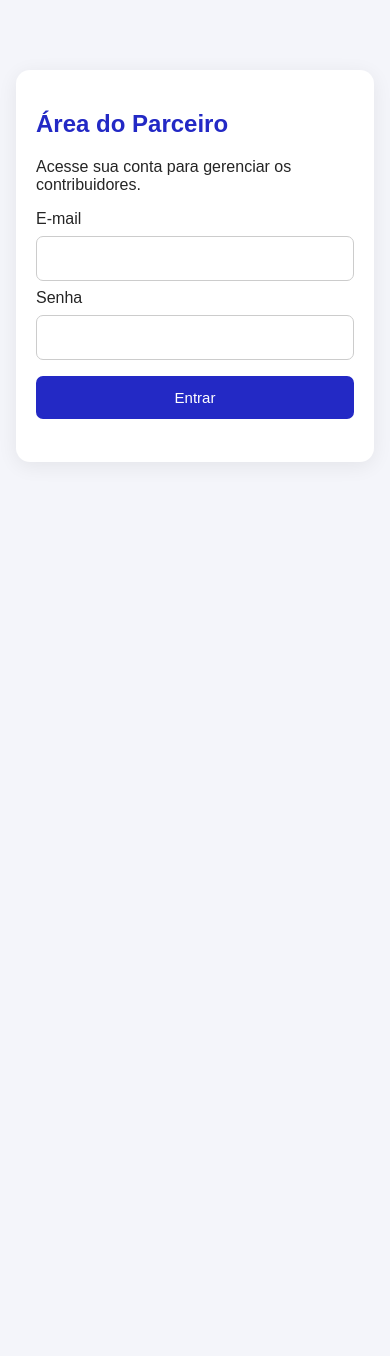
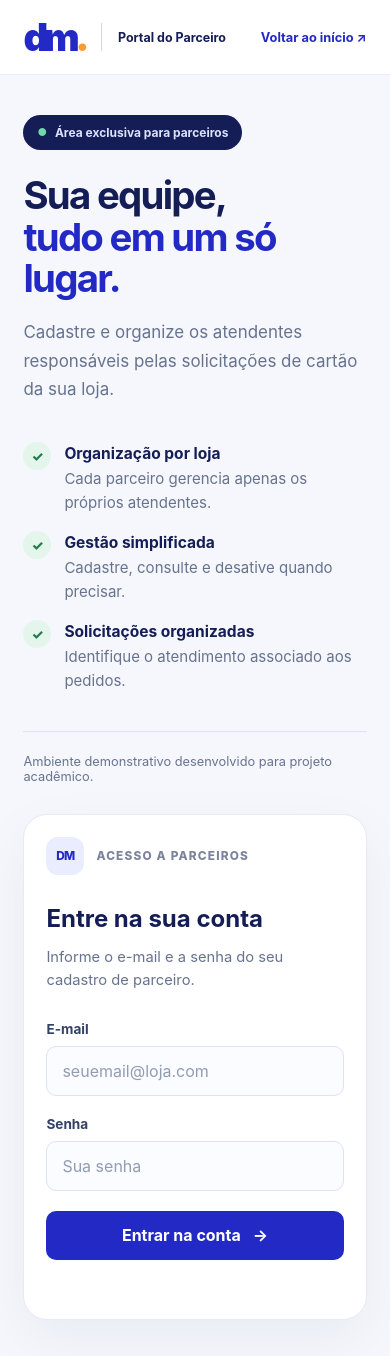
Before and after one commit to Big-O-1-Team/Projeto-API-2--Semestre, a plain HTML site: page frontend/parceiro.html in a window 390 px wide. Before the commit the page ends 844 px from the top, so only its background shows below. Drawn offline with Linux system fonts and the light colour scheme.

Commit message:
feat: modernizar área do parceiro e formulários

```diff
--- a/frontend/parceiro.html
+++ b/frontend/parceiro.html
@@ -3,168 +3,84 @@
 <head>
   <meta charset="UTF-8">
   <meta name="viewport" content="width=device-width, initial-scale=1.0">
+  <meta name="theme-color" content="#2329c5">
+  <meta name="description" content="Área de parceiros da demonstração acadêmica DM.">
   <title>Área do Parceiro | DM</title>
-  <style>
-    * {
-      box-sizing: border-box;
-    }
-
-    body {
-      margin: 0;
-      padding: 30px 16px;
-      font-family: Arial, sans-serif;
-      background: #f4f5fa;
-      color: #252525;
-    }
-
-    main {
-      max-width: 650px;
-      margin: 40px auto;
-      background: white;
-      padding: 30px;
-      border-radius: 14px;
-      box-shadow: 0 4px 20px #00000012;
-    }
-
-    h1 {
-      color: #2329c5;
-    }
-
-    input, button {
-      width: 100%;
-      padding: 13px;
-      margin: 8px 0;
-      border-radius: 7px;
-      font-size: 15px;
-    }
-
-    input {
-      border: 1px solid #ccc;
-    }
-
-    button {
-      background: #2329c5;
-      color: white;
-      border: 0;
-      cursor: pointer;
-    }
-
-    button:disabled {
-      opacity: .6;
-      cursor: not-allowed;
-    }
-
-    .secundario {
-      background: #666;
-    }
-
-    .contribuidor {
-      display: flex;
-      justify-content: space-between;
-      align-items: center;
-      gap: 12px;
-      padding: 12px 0;
-      border-bottom: 1px solid #eee;
-    }
-
-    .contribuidor button {
-      width: auto;
-      min-width: 100px;
-      margin: 0;
-    }
-
-    .desativar {
-      background: #b3261e;
-    }
-
-    .reativar {
-      background: #18864b;
-    }
-
-    .mensagem {
-      margin: 15px 0;
-      color: #b3261e;
-    }
-
-    .sucesso {
-      color: #18864b;
-    }
-
-    [hidden] {
-      display: none !important;
-    }
-
-    @media (max-width: 480px) {
-      main {
-        padding: 20px;
-      }
-
-      .contribuidor {
-        align-items: flex-start;
-        flex-direction: column;
-      }
-    }
-  </style>
+  <link rel="stylesheet" href="css/parceiro.css">
 </head>
 <body>
-  <main>
-    <section id="login">
-      <h1>Área do Parceiro</h1>
-      <p>Acesse sua conta para gerenciar os contribuidores.</p>
+  <header class="topbar">
+    <a class="marca" href="index.html" aria-label="DM — voltar para a página inicial">
+      <span class="marca__logo">dm<span>.</span></span>
+      <span class="marca__divisor" aria-hidden="true"></span>
+      <span class="marca__nome">Portal do Parceiro</span>
+    </a>
+    <a class="voltar" href="index.html">Voltar ao início <span aria-hidden="true">↗</span></a>
+  </header>
 
+  <div class="pagina">
+    <aside class="apresentacao" aria-labelledby="apresentacao-titulo">
+      <span class="etiqueta"><span aria-hidden="true">●</span> Área exclusiva para parceiros</span>
+      <h1 id="apresentacao-titulo">Sua equipe,<br><span>tudo em um só lugar.</span></h1>
+      <p>Cadastre e organize os atendentes responsáveis pelas solicitações de cartão da sua loja.</p>
+      <div class="vantagens">
+        <div><span aria-hidden="true">✓</span><p><strong>Organização por loja</strong> Cada parceiro gerencia apenas os próprios atendentes.</p></div>
+        <div><span aria-hidden="true">✓</span><p><strong>Gestão simplificada</strong> Cadastre, consulte e desative quando precisar.</p></div>
+        <div><span aria-hidden="true">✓</span><p><strong>Solicitações organizadas</strong> Identifique o atendimento associado aos pedidos.</p></div>
+      </div>
+      <div class="aviso-projeto">Ambiente demonstrativo desenvolvido para projeto acadêmico.</div>
+    </aside>
+
+    <main class="painel-principal">
+      <div class="painel-principal__topo">
+        <span class="painel-principal__icone" aria-hidden="true">DM</span>
+        <span>ACESSO A PARCEIROS</span>
+      </div>
+
+      <section id="login" aria-labelledby="login-titulo">
+        <h2 id="login-titulo">Entre na sua conta</h2>
+        <p class="descricao">Informe o e-mail e a senha do seu cadastro de parceiro.</p>
         <form id="login-form">
+          <div class="campo">
             <label for="email">E-mail</label>
-        <input
-          id="email"
-          type="email"
-          required
-          autocomplete="username"
-        >
-
+            <input id="email" type="email" required autocomplete="username" placeholder="seuemail@loja.com">
+          </div>
+          <div class="campo">
             <label for="senha">Senha</label>
-        <input
-          id="senha"
-          type="password"
-          required
-          autocomplete="current-password"
-        >
-
-        <button type="submit">Entrar</button>
+            <input id="senha" type="password" required autocomplete="current-password" placeholder="Sua senha">
+          </div>
+          <button type="submit" class="btn-primario">Entrar na conta <span aria-hidden="true">→</span></button>
         </form>
       </section>
 
-    <section id="painel" hidden>
-      <h1>Meus Contribuidores</h1>
-      <p id="dados-loja"></p>
+      <section id="painel" aria-labelledby="painel-titulo" hidden>
+        <div class="painel__cabecalho">
+          <div><span class="painel__etiqueta">SUA EQUIPE</span><h2 id="painel-titulo">Meus contribuidores</h2></div>
+          <button id="sair" class="secundario" type="button">Sair da conta</button>
+        </div>
+        <p id="dados-loja" class="dados-loja"></p>
 
+        <div class="bloco">
+          <h3>Cadastrar atendente</h3>
+          <p class="descricao">Adicione um nome para facilitar a atribuição das solicitações.</p>
           <form id="contribuidor-form">
-        <label for="nome-contribuidor">Nome do contribuidor</label>
-        <input
-          id="nome-contribuidor"
-          type="text"
-          minlength="3"
-          maxlength="100"
-          required
-          placeholder="Digite o nome completo"
-        >
-        <button type="submit">Cadastrar contribuidor</button>
+            <div class="campo">
+              <label for="nome-contribuidor">Nome completo</label>
+              <input id="nome-contribuidor" type="text" minlength="3" maxlength="100" required autocomplete="off" placeholder="Nome do atendente">
+            </div>
+            <button type="submit" class="btn-primario">Cadastrar contribuidor <span aria-hidden="true">+</span></button>
           </form>
+        </div>
 
-      <h2>Contribuidores cadastrados</h2>
-      <div id="lista-contribuidores"></div>
-
-      <button id="sair" class="secundario" type="button">
-        Sair da conta
-      </button>
+        <div class="bloco bloco--lista">
+          <div class="lista__cabecalho"><h3>Contribuidores cadastrados</h3><span class="lista__selo">Sua loja</span></div>
+          <div id="lista-contribuidores" aria-live="polite"></div>
+        </div>
       </section>
 
-    <div
-      id="mensagem"
-      class="mensagem"
-      role="alert"
-      aria-live="polite"
-    ></div>
+      <div id="mensagem" class="mensagem" role="status" aria-live="polite"></div>
     </main>
+  </div>
 
   <script src="js/parceiro.js"></script>
 </body>
```
Lines whose indentation alone changed are shown as unchanged.
